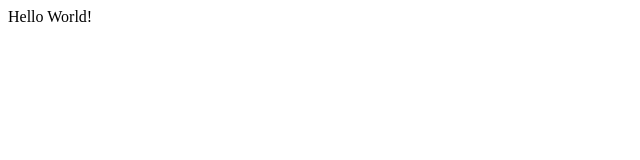
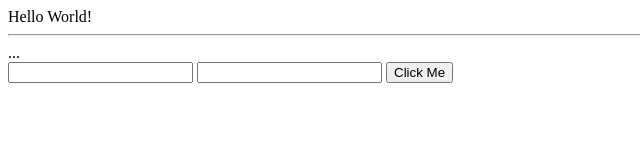
Before and after one commit to LearnWithMatt/YearUpLearnToCodeWB2, a plain HTML site: page HelloWorldWebsite/BetterVersion/index.html in a window 1280 px wide. Shown: the whole page, without its empty margins (0-640 px from the left). Drawn offline with Linux system fonts and the light colour scheme.

Commit message:
checkpoint

```diff
--- a/HelloWorldWebsite/BetterVersion/index.html
+++ b/HelloWorldWebsite/BetterVersion/index.html
@@ -7,7 +7,20 @@
 <body>
     <div id="messageDiv">
     </div>
-    <script src="greetings.js"></script>
+    <script src="scripts/greetings.js"></script>
+
+    <hr>
+
+
+    <div id="messageDiv2"> ... </div>
+    <input type="text" id="nameField" />
+    <input type="text" id="ageField" />
+    <input type="button" id="clickMeBtn" value="Click Me" />
+
+
+    <script>
+        console.log("my output");
+    </script>
 </body>
 
 </html>
```
Also changed, not shown: HelloWorldWebsite/BetterVersion/scripts/greetings.js (renamed from HelloWorldWebsite/BetterVersion/greetings.js).
